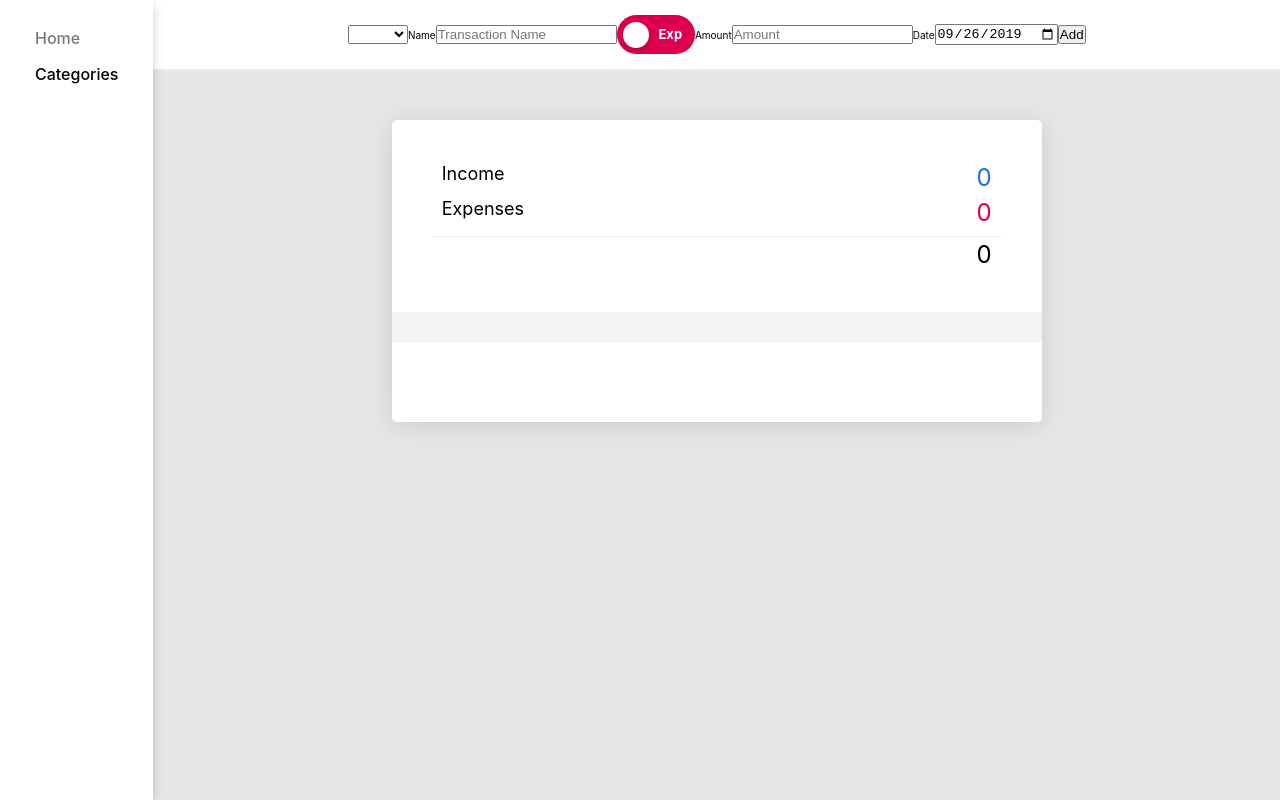
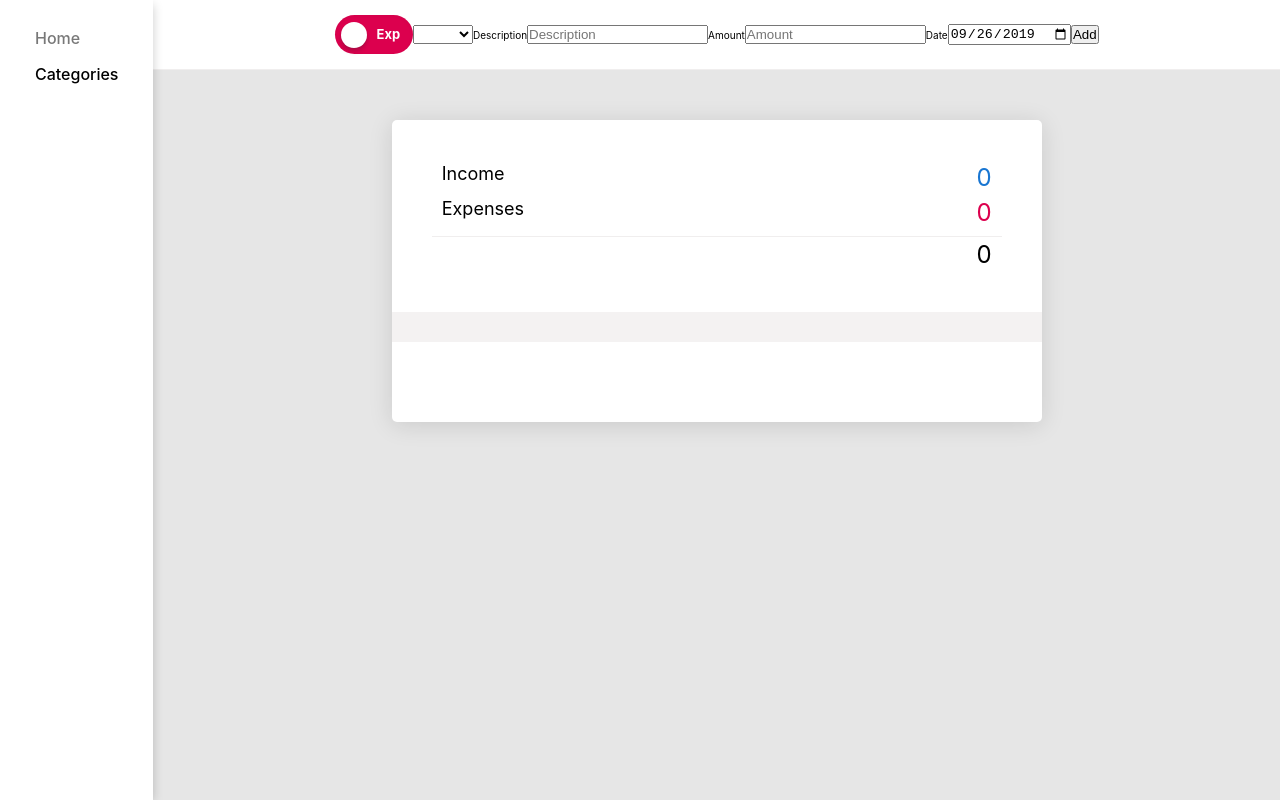
Before and after one commit to ahmsalah/jars, a React (Create React App) app: page / in a window 1280 px wide. Built offline with nearby package versions, Linux system fonts and the light colour scheme.

Commit message:
Replace input:name with category, and input:note with input:description

```diff
--- a/src/Components/NewTransactionForm.js
+++ b/src/Components/NewTransactionForm.js
@@ -51,26 +51,22 @@ export class NewTransactionForm extends Component {
 	};
 
 	render() {
-		const { category, name, amount, date, note } = this.state;
+		const { category, description, amount, date } = this.state;
 		return (
 			<form className="NewTransactionForm" onSubmit={this.handleSubmit}>
+				<BtnSwitch toggleExpense={this.toggleExpense} />
 				<select name="category" value={category} onChange={this.handleChange} required>
 					{this.props.categories.map(ct => <option value={ct}>{ct}</option>)}
 				</select>
-				<label htmlFor="name">Name </label>
+				<label htmlFor="description">Description </label>
 				<input
 					type="text"
-					placeholder="Transaction Name"
-					id="name"
-					name="name"
-					value={name}
+					placeholder="Description"
+					id="description"
+					name="description"
+					value={description}
 					onChange={this.handleChange}
-					required
 				/>
-
-				{/* <input type="checkbox" onChange={this.handleCheck} defaultChecked={this.state.expense}  /> */}
-				<BtnSwitch toggleExpense={this.toggleExpense} />
-
 				<label htmlFor="amount">Amount </label>
 				<input
 					type="number"
@@ -83,15 +79,6 @@ export class NewTransactionForm extends Component {
 				/>
 				<label htmlFor="date">Date </label>
 				<input type="date" id="date" name="date" value={date} onChange={this.handleChange} />
-				{/* <label htmlFor="note">Notes </label>
-				<input
-					type="text"
-					placeholder="Notes"
-					id="note"
-					name="note"
-					value={note}
-					onChange={this.handleChange}
-				/> */}
 				<button>Add</button>
 			</form>
 		);
--- a/src/Components/Transaction.js
+++ b/src/Components/Transaction.js
@@ -7,10 +7,10 @@ export class Transaction extends Component {
 	};
 
 	render() {
-		const { name, date, amount, note, type } = this.props;
+		const { category, date, amount, type } = this.props;
 		return (
 			<p className="Transaction">
-				<span className="Transaction__name">{name}</span>
+				<span className="Transaction__name">{category}</span>
 				<span className="Transaction__date">{date}</span>
 				<span className={`Transaction__amount ${type === 'exp' ? 'exp' : 'inc'}`}>{amount}</span>
 				<button className="Transaction__remove-btn" onClick={this.handleRemove}>
--- a/src/Components/TransactionsList.js
+++ b/src/Components/TransactionsList.js
@@ -10,11 +10,11 @@ export class TransactionsList extends Component {
 					<Transaction
 						key={tr.id}
 						id={tr.id}
-						name={tr.name}
+						type={tr.type}
+						category={tr.category}
+						description={tr.description}
 						amount={tr.amount}
 						date={tr.date}
-						note={tr.note}
-						type={tr.type}
 						removeTransaction={this.props.removeTransaction}
 					/>
 				))}
```
